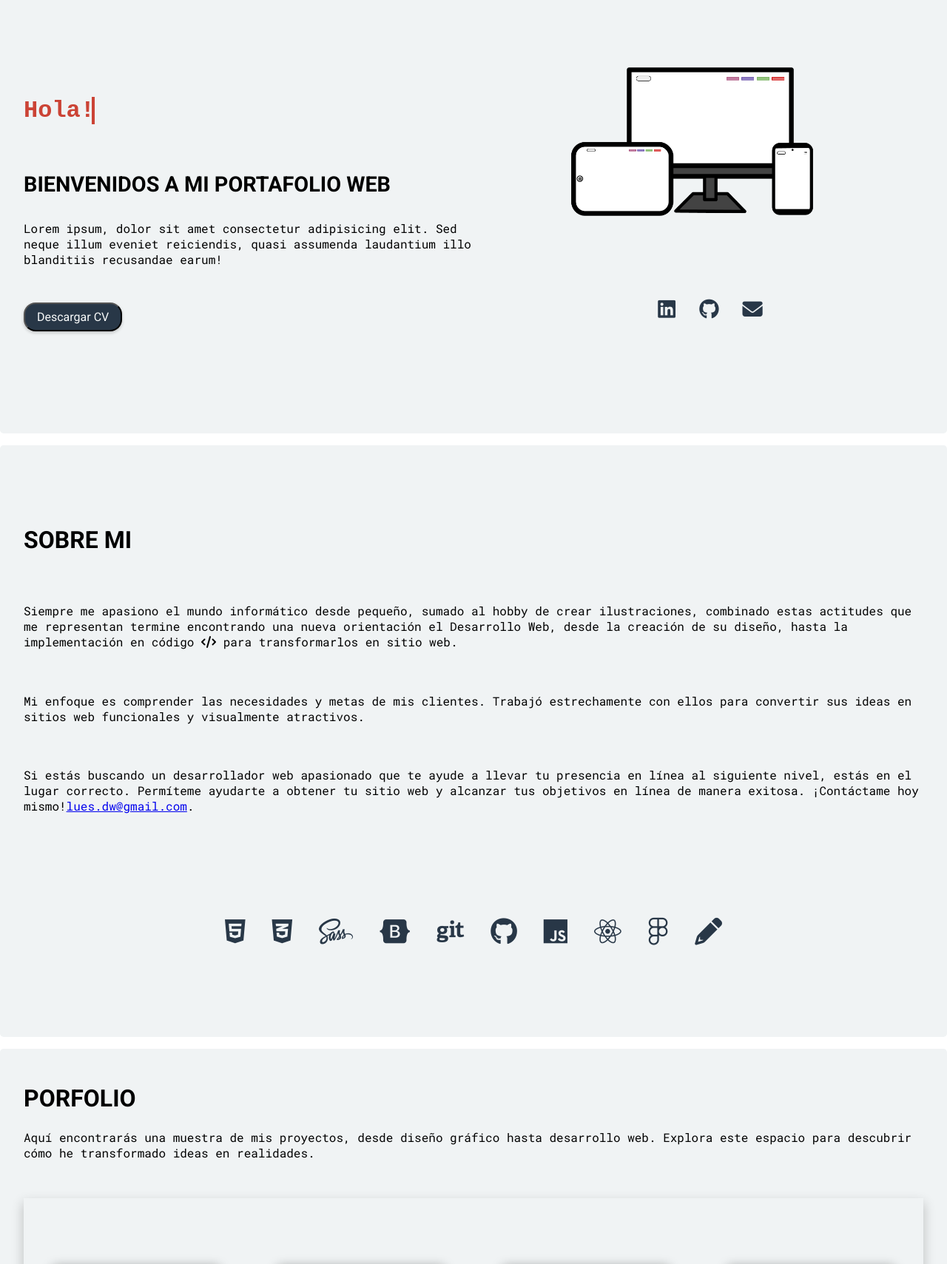
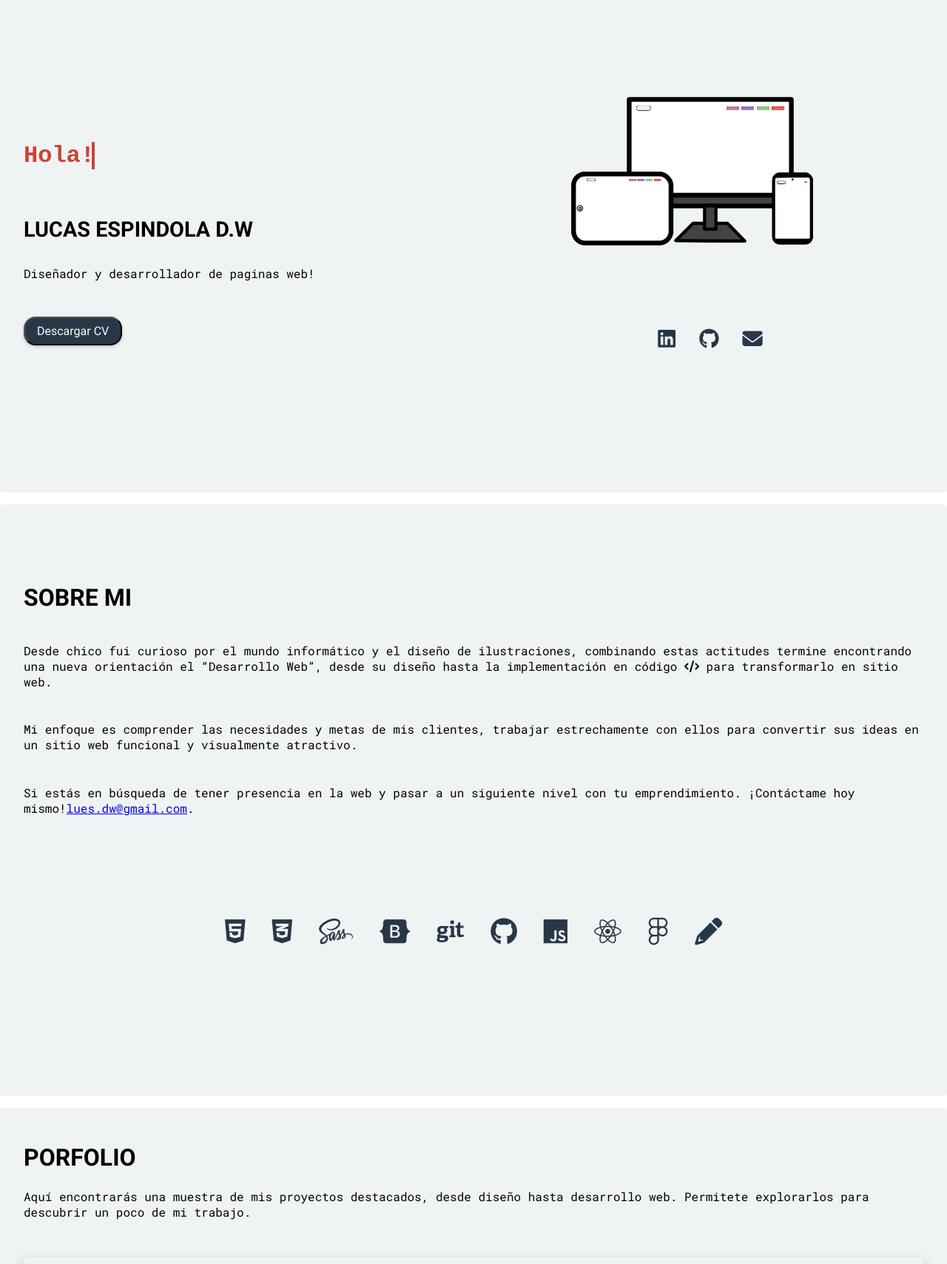
Before and after one commit to lucas-espi/lues-developer-web, a website: page index.html in a window 1280 px wide. Shown: the part 211-1920 px from the top of the page at 74% size. Drawn offline with Linux system fonts and the light colour scheme.

Commit message:
estilizando mas la pagina

```diff
--- a/index.html
+++ b/index.html
@@ -24,7 +24,7 @@
 </head>
 <body>
     <div id="container">
-        <header class="container-header" >
+        <header class="container-header is-visible" >
             <div class="container-box-header">
                 <div class="header-logo">
                     <a href="#up-inicio">
@@ -53,52 +53,51 @@
                     </ul>
                 </nav>
         </header>
-        <section class="container-inicio inicio" id="inicio ">
+        <section class="container-inicio inicio " id="inicio ">
             <div class="container-box-inicio" id="up-inicio">
                 <div class="box-inicio-descripcion">
                     <span><p class="text-maquina">Hola!</p></span>
-                    <h1 class="text-bienvenidos">BIENVENIDOS A MI PORTAFOLIO WEB</h1>
-                    <p class="text-medio">Lorem ipsum, dolor sit amet consectetur adipisicing elit. Sed neque illum eveniet reiciendis, quasi assumenda laudantium illo blanditiis recusandae earum!</p>
+                    <h1 class="text-bienvenidos">LUCAS ESPINDOLA D.W</h1>
+                    <p class="text-medio">Diseñador y desarrollador de paginas web!</p>
                     <!-- <P class="text-medio">Si quieres contactarme <a href="mailto:lues.dw@gmail.com" target="_blank" rel="noopener noreferrer">lues.dw@gmail.com</a></P> -->
-                    <a href="./documents/CV-Lucas Espindola.pdf" download class="download-cv">
+                    <a href="/src/public/documents/CV-Lucas Espindola.pdf" download class="download-cv">
                         <button>Descargar CV</button>
                     </a>
                 </div>
                 <div class="box-inicio-ilustaracion">
                     <img class="img-inicio" src="/src/public/img/reponsive2.png" alt="ilustracio-lues-dw">
                     <div class="icon-redes">
-                        <a href="http://" target="_blank">
+                        <a href="https://www.linkedin.com/in/lucas-ariel-espindola-32b5b8274/" target="_blank">
                             <i class="fa-brands fa-linkedin"></i>
                         </a>
-                        <a href="http://" target="_blank">
+                        <a href="https://github.com/lucas-espi" target="_blank">
                             <i class="fa-brands fa-github"></i>
                         </a>
                         <!-- <a href="http://" target="_blank">
                             <i class="fa-brands fa-instagram"></i>
                         </a>  -->
-                        <a href="http://" target="_blank">
+                        <a href="mailto:lues.dw@gmail.com" target="_blank">
                             <i class="fa-solid fa-envelope"></i>
                         </a>
                     </div>
                 </div>
             </div>
         </section>
-        <section class="container-sobre-mi" id="sobre-mi">
+        <section class="container-sobre-mi " id="sobre-mi">
             <div class="container-box-sobre-mi">
                 <h1 class="inicio-titulo">SOBRE MI</h1>
                 <p class="text-medio">
-                    Siempre me apasiono el mundo informático desde pequeño, sumado al hobby de crear ilustraciones, combinado estas actitudes que me representan termine
-                     encontrando una nueva orientación el Desarrollo Web, desde la creación de  su diseño, hasta  la implementación en código <i class="fa-solid fa-code"></i>
-                      para transformarlos en sitio web.
+                    Desde chico fui curioso por el mundo informático y el diseño de ilustraciones, combinando estas actitudes termine encontrando una nueva
+                     orientación el “Desarrollo Web”, desde su diseño hasta  la implementación en código <i class="fa-solid fa-code"></i> para
+                     transformarlo en sitio web.
                 </p>
                 <p class="text-medio">
-                    Mi enfoque es comprender las necesidades y metas de mis clientes. Trabajó estrechamente con ellos para convertir sus ideas en sitios web funcionales y
-                    visualmente atractivos.
+                    Mi enfoque es comprender las necesidades y metas de mis clientes, trabajar estrechamente con ellos para convertir sus ideas en un sitio
+                    web funcional y  visualmente atractivo.
                 </p>
                 <p class="text-medio">
-                    Si estás buscando un desarrollador web apasionado que te ayude a llevar tu presencia en línea al siguiente nivel, estás en el lugar correcto. Permíteme
-                     ayudarte a obtener tu sitio web y alcanzar tus objetivos en línea de manera exitosa.
-                     ¡Contáctame hoy mismo!<a href="mailto:lues.dw@gmail.com" target="_blank" rel="noopener noreferrer">lues.dw@gmail.com</a>.
+                    Si estás en búsqueda de tener presencia en la web y pasar a un siguiente nivel con tu emprendimiento. ¡Contáctame hoy
+                    mismo!<a href="mailto:lues.dw@gmail.com" target="_blank" rel="noopener noreferrer">lues.dw@gmail.com</a>.
                 </p>
             </div>
             <div class="box-skills">
@@ -118,8 +117,8 @@
         <section class="container-porfolio" id="porfolio">
             <div class="container-box-porfolio">
                 <h1 class="inicio-titulo-porfolio">PORFOLIO</h1>
-                <p class="p-porfolio">Aquí encontrarás una muestra de mis proyectos, desde diseño gráfico
-                     hasta desarrollo web. Explora este espacio para descubrir cómo he transformado ideas en realidades.</p>
+                <p class="p-porfolio">Aquí encontrarás una muestra de mis proyectos destacados, desde diseño
+                    hasta desarrollo web. Permitete explorarlos para descubrir un poco de mi trabajo.</p>
 
                 <div class="box-porfolio" id="box-porfolio">
                     <!-- cards creadas desdee javaScript -->
@@ -129,7 +128,7 @@
 
             </div>
         </section>
-        <section class="container-contacto" id="contacto">
+        <section class="container-contacto " id="contacto">
             <div class="container-box-contacto">
                 <h1 class="inicio-titulo">CONTACTO</h1>
                 <div class="box-contacto">
--- a/src/assets/css/styleComponent/_buttons.css
+++ b/src/assets/css/styleComponent/_buttons.css
@@ -16,6 +16,9 @@
 
     margin-top: 1rem;
 }
+.download-cv > button:hover{
+    box-shadow: 0 5px 11px 1px rgba(0,0,0,0.2);
+}
 
 .download-cv > button:active{
     translate: -2px 3px;
--- a/src/assets/css/styleComponent/_contacto.css
+++ b/src/assets/css/styleComponent/_contacto.css
@@ -1,3 +1,5 @@
+
+
 .container-contacto{
     background-color: var(--color-white);
     margin: 1rem 0;
--- a/src/assets/css/styleComponent/_inicio.css
+++ b/src/assets/css/styleComponent/_inicio.css
@@ -1,3 +1,4 @@
+
 
 .container-inicio{
     background-color: var(--color-white);
@@ -7,8 +8,7 @@
     display: flex;
     align-items: center;
     justify-content: center;
-
-    height: 90vh;
+    height: 100%;
 }
 .container-box-inicio{
     display: flex;
--- a/src/assets/css/styleComponent/_porfolio.css
+++ b/src/assets/css/styleComponent/_porfolio.css
@@ -1,3 +1,6 @@
+
+
+
 .container-porfolio{
     background-color: var(--color-white);
     margin: 1rem 0;
--- a/src/assets/css/styleComponent/_sobreMi.css
+++ b/src/assets/css/styleComponent/_sobreMi.css
@@ -1,31 +1,3 @@
-/*
-:root{
-    --color-one: #2980B9;
-    --color-two: #8F65B1;
-    --color-three: #3B4856;
-    --color-four: #91D465;
-    --color-five: #28B463;
-
-    --color-one-2: #808B96;
-    --color-two-2: #5B2C6F;
-    --color-three-2: #CB4335;
-
-    --color-background-1: #F7F9F9 ;
-    --color-background-2: #283747;
-
-    --color-white: #F0F3F4;
-    --color-black: #212F3D;
-
-    --ffamlily-one: 'Roboto', sans-serif;
-    --ffamlily-two: 'Roboto Mono', monospace;
-    --ffamlily-three: Arial, Helvetica, sans-serif;
-}
-*/
-
-/*
-@media  screen and (min-width: 767px) and (max-width: 1023px) {}
-@media screen and (min-width: 766px){}
-*/
 
 .container-sobre-mi{
     background-color: var(--color-white);
@@ -34,19 +6,19 @@
     display: flex;
     flex-direction: column;
     align-items: center;
-    justify-content: space-around;
+    justify-content: space-between;
 
     height:100%;
 }
 
 .container-box-sobre-mi{
-    height: 80%;
+    height: 70%;
     padding: 6rem 2rem;
 
     display: flex;
     flex-direction: column;
-    align-items: start;
-    justify-content: space-around;
+    align-items:start;
+    justify-content: space-evenly;
 
     .inicio-titulo{
         font-size: 2rem;
@@ -55,7 +27,7 @@
 }
 
 .box-skills{
-    height: 20%;
+    height: 30%;
 }
 .box-skills > i{
     color: var(--color-background-2);
--- a/src/assets/js/app.js
+++ b/src/assets/js/app.js
@@ -39,15 +39,4 @@ const createCard = (array) => {
         boxPorfolio.appendChild(div);
     });
 };
-
-document.addEventListener("DOMContentLoaded", function () {
-    const mobileMenu = document.getElementById("mobile-menu");
-    const menuInput = document.querySelector(".menu-input");
-    const menuLinks = mobileMenu.querySelectorAll(".li-link");
-
-    menuLinks.forEach(function (link) {
-        link.addEventListener("click", ()=> {
-            menuInput.checked = false; // Cierra el menú al hacer clic en un enlace
-        });
-    });
-});
+// ---------------------------------------------------------------------------------------------------------------------------------------------
```
Also changed, not shown: src/assets/css/styleComponent/_header.css (+0 -29 lines).
